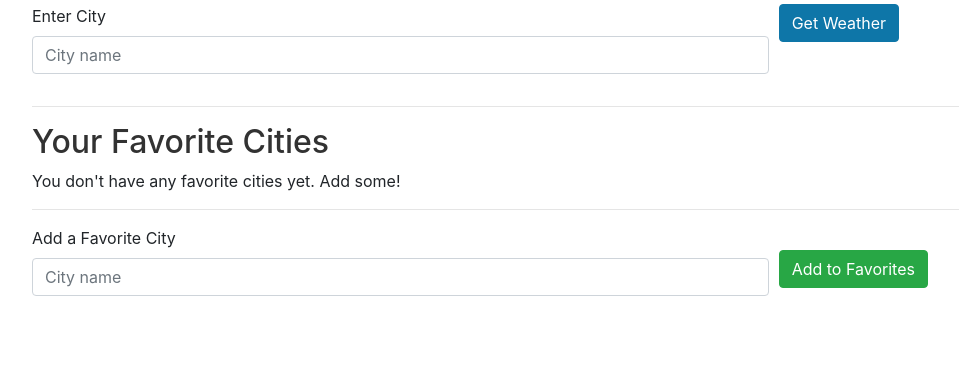
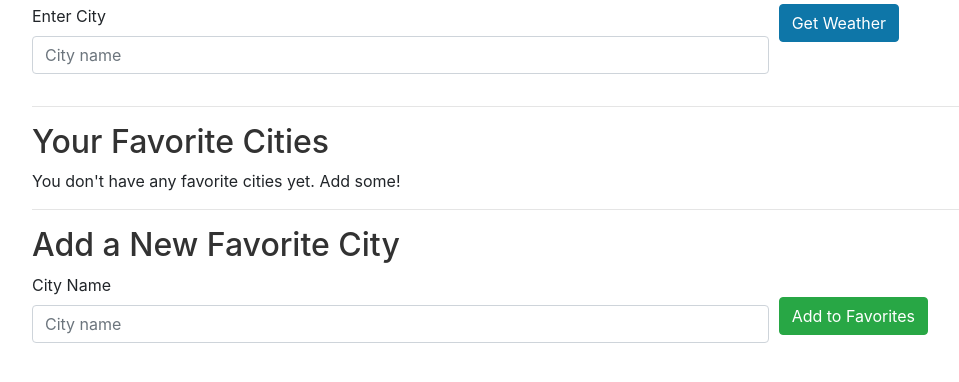
Before and after one commit to Ly-Olia/WeatherApp, a FastAPI app: template templates/main_page.html in a window 1280 px wide. Shown: the part 242-624 px from the top of the page, without its empty margins (53-1012 px from the left). Run offline with FastAPI, Linux system fonts and the light colour scheme; the template is opened without the code that fills it, so the values that code supplies are empty; parts of the project's set-up code (start-up, migrations or seed data) failed here and were passed over; some libraries are stand-ins or nearby versions.

Commit message:
Display current weather and favorite cities functionality on main page

```diff
--- a/app/crud.py
+++ b/app/crud.py
@@ -48,7 +48,11 @@ def get_all_users(db: Session):
     return db.query(models.Users).all()
 
 
-def get_favorite_locations(db: Session, user_id: int):
+def get_favorite_locations(db: Session, user_id: int) -> list[models.FavoriteLocation]:
+    """
+        Retrieve a list of favorite locations for a given user.
+
+        """
     return db.query(models.FavoriteLocation).filter(models.FavoriteLocation.owner_id == user_id).all()
 
 
--- a/app/routers/auth.py
+++ b/app/routers/auth.py
@@ -101,7 +101,7 @@ async def get_current_user(request: Request):
             logout(request)
         return {"username": username, "id": user_id}
     except JWTError:
-        raise HTTPException(satus_code=404, detail="Not Found")
+        raise HTTPException(status_code=404, detail="Not Found")
 
 
 @router.post("/token")
--- a/app/routers/weather.py
+++ b/app/routers/weather.py
@@ -21,11 +21,18 @@ templates = Jinja2Templates(directory="templates")
 
 
 @router.get("/", response_class=HTMLResponse, name="main_page")
-async def weather_main_page(request: Request):
+async def weather_main_page(request: Request, db: Session = Depends(database.get_db)):
     user = await get_current_user(request)
+
     if user is None:
         return RedirectResponse(url="/auth", status_code=status.HTTP_302_FOUND)
-    return templates.TemplateResponse("main_page.html", {"request": request, "favorite_cities": [], "user":user})
+    favorite_cities = crud.get_favorite_locations(db, user_id=user.get("id"))
+
+    return templates.TemplateResponse("main_page.html", {
+        "request": request,
+        "favorite_cities": favorite_cities,
+        "user": user
+    })
 
 
 # @router.get("/details", response_class=HTMLResponse)
@@ -103,49 +110,78 @@ class CustomApiException(HTTPException):
         super().__init__(status_code=400, detail="City already in favorites")
 
 
-@router.post("/favorite_city/", response_model=schemas.FavoriteLocation)
+@router.post("/favorite_city/", response_class=RedirectResponse)
 async def add_favorite_city(city: schemas.FavoriteLocationBase, db: Session = Depends(database.get_db),
-                            user=Depends(get_current_user)):
+                             user=Depends(get_current_user)):
+    """
+    Add a city to the user's favorite locations.
+    """
     if user is None:
-        return status.HTTP_302_FOUND
+        return RedirectResponse(url="/auth", status_code=status.HTTP_302_FOUND)
 
-    if crud.favorite_location_exists(db, user_id=user.get("id"), city_name=city.name):
-        raise HTTPException(status_code=400, detail="City already in favorites")
+    user_id = user.get("id")
 
-    # Fetch coordinates from OpenWeatherMap API
-    latitude, longitude = await crud.get_coordinates(city.name)
+    if crud.favorite_location_exists(db, user_id=user_id, city_name=city.name):
+        error_message = "City already in favorites."
+        return RedirectResponse(url=f"/weather/?error_favorite={error_message}", status_code=status.HTTP_302_FOUND)
 
-    if latitude is None or longitude is None:
-        raise HTTPException(status_code=404, detail="City not found")
+    try:
+        latitude, longitude = await crud.get_coordinates(city.name)
+    except HTTPException as e:
+        error_message = f"City not found: {city.name}"
+        return RedirectResponse(url=f"/weather/?error_favorite={error_message}", status_code=status.HTTP_302_FOUND)
 
-    # Get user from the database (assuming you have a way to identify the user)
-    # For example, you might get the user ID from the token or session
-    user_id = user.get("id")  # Replace with actual logic to get the user ID
+    crud.create_favorite_location(db=db, user_id=user_id, city_name=city.name,
+                                  latitude=latitude, longitude=longitude)
 
-    # Create the favorite location
-    return crud.create_favorite_location(db=db, user_id=user_id, city_name=city.name, latitude=latitude,
-                                         longitude=longitude)
+    return RedirectResponse(url="/weather/", status_code=status.HTTP_302_FOUND)
 
+@router.post("/favorite_city/{city_name}/delete", response_class=RedirectResponse)
+def delete_favorite_city(city_name: str, db: Session = Depends(database.get_db), user=Depends(get_current_user)):
+    """
+    Deletes a city from the user's list of favorite locations.
 
-@router.delete("/favorite_city/{city_name}", response_model=schemas.FavoriteLocation)
-def delete_favorite_city(city_name: str, db: Session = Depends(database.get_db), user=Depends(get_current_user)):
+    """
     if user is None:
         raise HTTPException(status_code=status.HTTP_401_UNAUTHORIZED, detail="Not authenticated")
 
-    # Check if the city exists in the user's favorite locations
+    # Find the favorite city in the user's list
     favorite_location = db.query(models.FavoriteLocation).filter(
         models.FavoriteLocation.name == city_name,
         models.FavoriteLocation.owner_id == user.get("id")
     ).first()
 
+    # If the city is not found, raise an error
     if not favorite_location:
         raise HTTPException(status_code=status.HTTP_404_NOT_FOUND, detail="City not found in favorite locations")
 
-    # Delete the city from favorite locations
+    # Delete the city from the database
     db.delete(favorite_location)
     db.commit()
 
-    return favorite_location
+    # Redirect back to the main page after deletion
+    return RedirectResponse(url="/weather", status_code=status.HTTP_302_FOUND)
+
+
+# @router.delete("/favorite_city/{city_name}", response_model=schemas.FavoriteLocation)
+# def delete_favorite_city(city_name: str, db: Session = Depends(database.get_db), user=Depends(get_current_user)):
+#     if user is None:
+#         raise HTTPException(status_code=status.HTTP_401_UNAUTHORIZED, detail="Not authenticated")
+#
+#     # Check if the city exists in the user's favorite locations
+#     favorite_location = db.query(models.FavoriteLocation).filter(
+#         models.FavoriteLocation.name == city_name,
+#         models.FavoriteLocation.owner_id == user.get("id")
+#     ).first()
+#
+#     if not favorite_location:
+#         raise HTTPException(status_code=status.HTTP_404_NOT_FOUND, detail="City not found in favorite locations")
+#
+#     # Delete the city from favorite locations
+#     db.delete(favorite_location)
+#     db.commit()
+#
+#     return favorite_location
 
 
 @router.post("/send-welcome-email/")
--- a/app/schemas.py
+++ b/app/schemas.py
@@ -43,6 +43,7 @@ class Login(BaseModel):
     email: str
     password: str
 
+
 class FavoriteLocationBase(BaseModel):
     name: str
 
@@ -54,6 +55,7 @@ class FavoriteLocation(FavoriteLocationBase):
     owner_id: int
     latitude: str
     longitude: str
+    name: str
 
     class Config:
         from_attributes = True
--- a/templates/main_page.html
+++ b/templates/main_page.html
@@ -1,10 +1,14 @@
-
 {% include 'layout.html' %}
 
     <div class="container">
         <h1 class="mt-4">Welcome to the Weather App</h1>
         <p>Get current weather information and manage your favorite cities.</p>
 
+        {% if request.query_params.get('error') %}
+            <div class="alert alert-danger">
+                {{ request.query_params.get('error') }}
+            </div>
+        {% endif %}
 
         <h1>Check Weather</h1>
         <form method="GET" action="/weather/current_weather">
@@ -18,20 +22,17 @@
                 </div>
             </div>
         </form>
-    {% if request.query_params.get('error') %}
-        <div class="alert alert-danger">
-            {{ request.query_params.get('error') }}
-        </div>
-    {% endif %}
+
         <hr>
 
         <h2>Your Favorite Cities</h2>
+
         {% if favorite_cities %}
         <ul class="list-group">
             {% for city in favorite_cities %}
             <li class="list-group-item d-flex justify-content-between align-items-center">
                 {{ city.name }}
-            <form method="POST" action="/favorite_city/{{ city.name }}/delete" style="display:inline;">
+                <form method="POST" action="/weather/favorite_city/{{ city.name }}/delete" style="display:inline;">
                     <button class="btn btn-danger btn-sm">Remove</button>
                 </form>
             </li>
@@ -43,19 +44,58 @@
 
         <hr>
 
-    <form method="POST" action="/favorite_city/">
+        <h2>Add a New Favorite City</h2>
+        {% if request.query_params.get('error_favorite') %}
+            <div class="alert alert-danger">
+                {{ request.query_params.get('error_favorite') }}
+            </div>
+        {% endif %}
+
+        <form id="addFavoriteCityForm">
             <div class="form-row">
                 <div class="form-group col-md-8">
-                <label for="new_city">Add a Favorite City</label>
+                    <label for="new_city">City Name</label>
                     <input type="text" class="form-control" id="new_city" name="city" placeholder="City name" required>
                 </div>
                 <div class="form-group col-md-4">
-                <button type="submit" class="btn btn-success mt-4">Add to Favorites</button>
+                    <button type="button" class="btn btn-success mt-4" onclick="submitForm()">Add to Favorites</button>
                 </div>
             </div>
         </form>
-</div>
+
+
+        <script>
+        function submitForm() {
+            const city = document.getElementById('new_city').value;
+
+            fetch('/weather/favorite_city/', {
+                method: 'POST',
+                headers: {
+                    'Content-Type': 'application/json',
+                },
+                body: JSON.stringify({ name: city }),
+            })
+            .then(response => {
+                if (response.redirected) {
+                    window.location.href = response.url;
+                } else {
+                    return response.json();
+                }
+            })
+            .then(data => {
+                if (data && data.error) {
+                    // Display error message
+                    alert(data.error);
+                }
+            })
+            .catch(error => console.error('Error:', error));
+        }
+        </script>
+
+<!--        </div>-->
+<!--           <div id="error-message" class="alert alert-danger mt-3" style="display: none;"></div>-->
+<!--        </div>-->
+
 
         <script src="{{ url_for('static', path='js/bootstrap.js') }}"></script>
-</body>
-</html>
+    </div>
```
Lines whose indentation alone changed are shown as unchanged.
